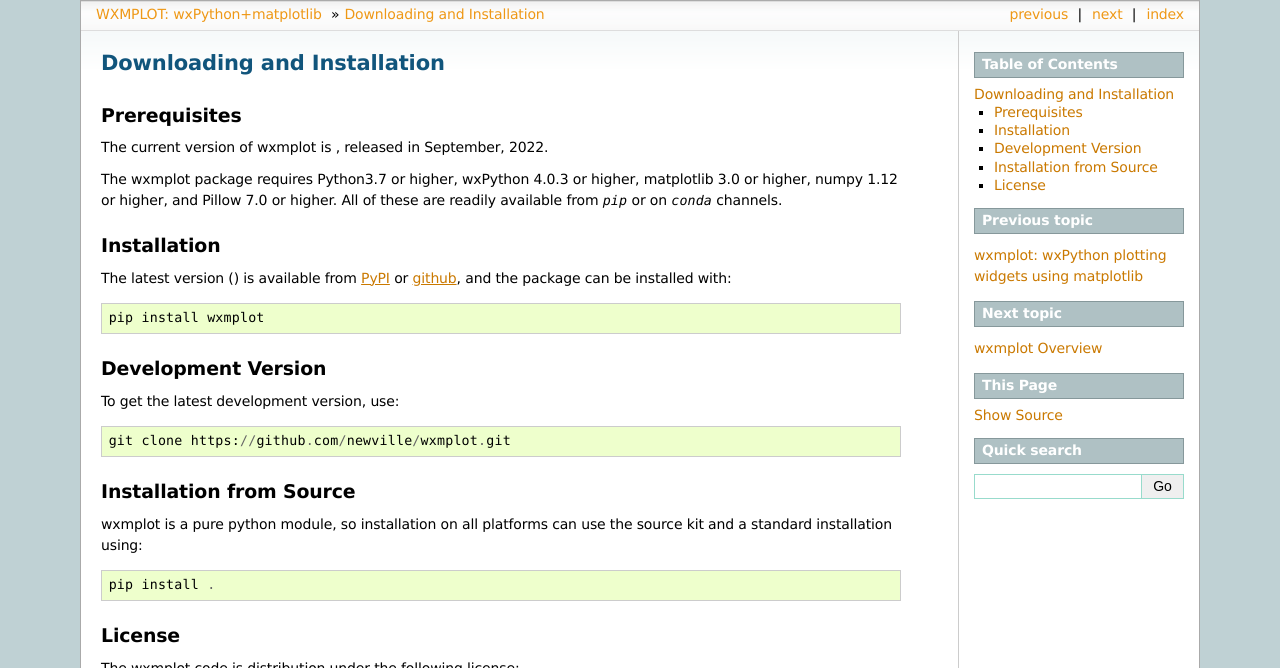
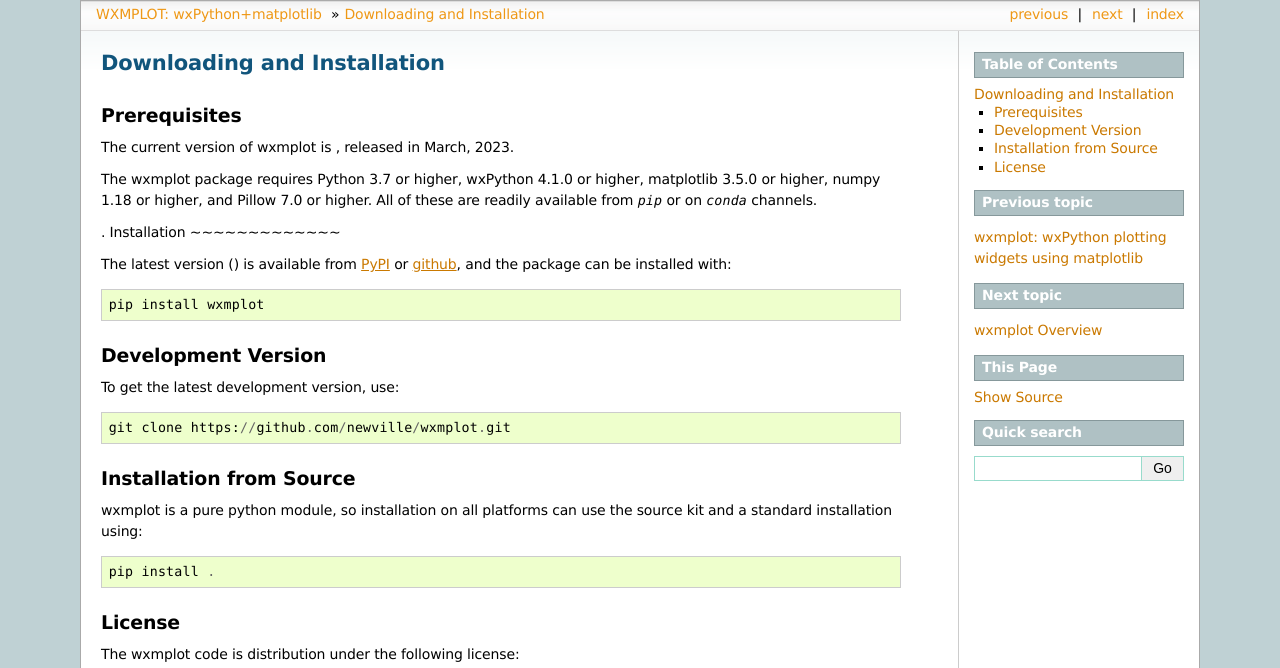
Before and after one commit to newville/wxmplot, a Sphinx documentation site: the page built from doc/installation.rst, in a window 1280 px wide, cut to the strip 0-668 px from the top of the page. Built offline with Sphinx 7.4.7, drawn with Linux system fonts in a browser that asks for light colours; the version number could not be read and is left out.

Commit message:
update for 0.9.54

```diff
--- a/doc/installation.rst
+++ b/doc/installation.rst
@@ -9,13 +9,13 @@
 Prerequisites
 ~~~~~~~~~~~~~~~
 
-The current version of wxmplot is |release|, released in September, 2022.
+The current version of wxmplot is |release|, released in March, 2023.
 
-The wxmplot package requires Python3.7 or higher, wxPython 4.0.3 or higher,
-matplotlib 3.0 or higher, numpy 1.12 or higher, and Pillow 7.0 or higher.
+The wxmplot package requires Python 3.7 or higher, wxPython 4.1.0 or higher,
+matplotlib 3.5.0 or higher, numpy 1.18 or higher, and Pillow 7.0 or higher.
 All of these are readily available from `pip` or on `conda` channels.
 
-
+.
 Installation
 ~~~~~~~~~~~~~
 
```
Also changed, not shown: setup.cfg (+4 -3 lines).
